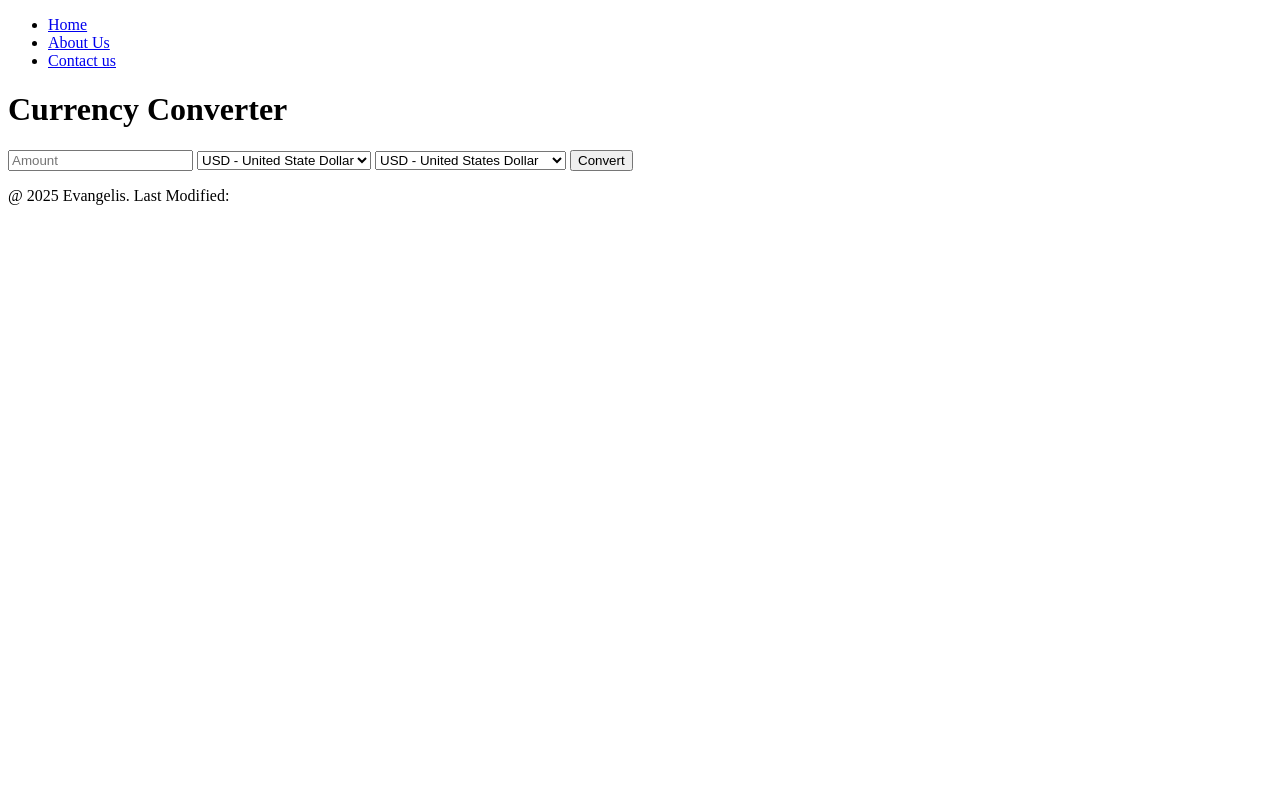
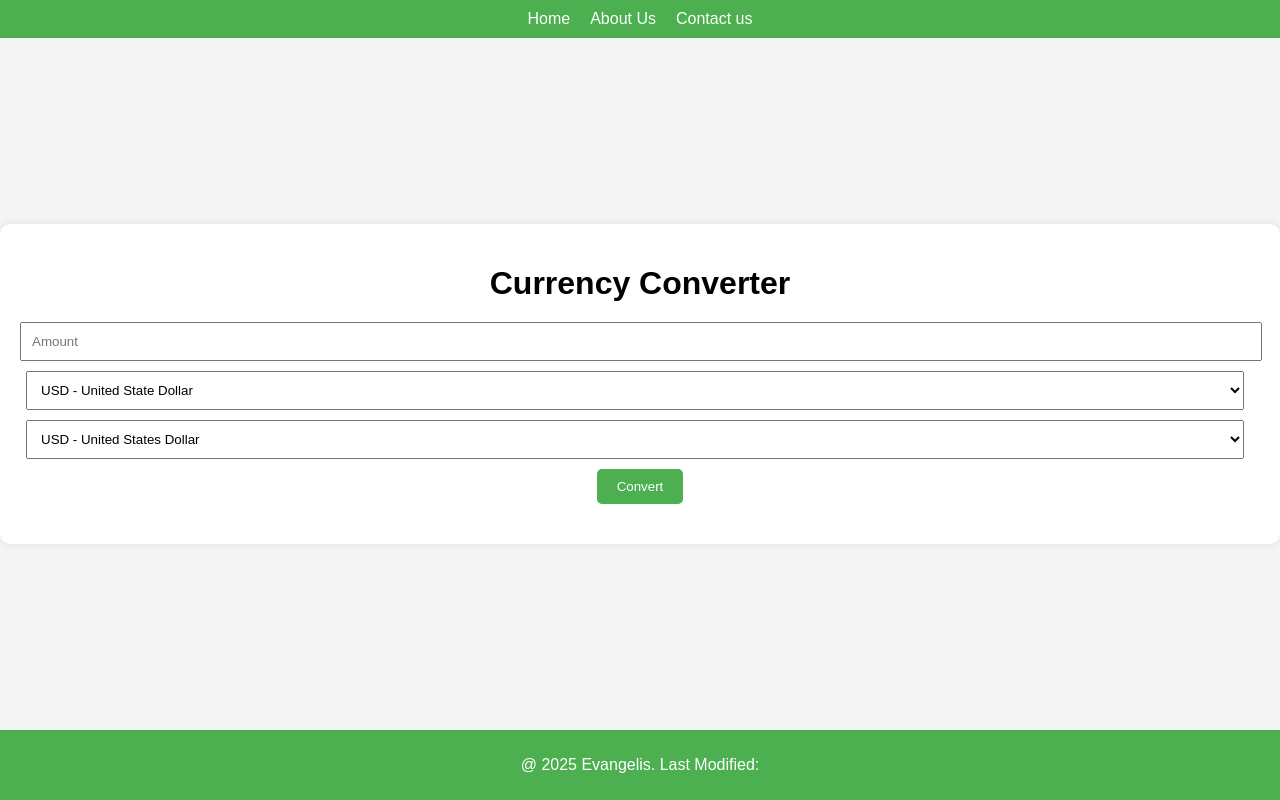
Before and after one commit to evangelisq/ConverterApp, a plain HTML site: page index.html in a window 1280 px wide. Drawn offline with Linux system fonts and the light colour scheme.

Commit message:
css code done

```diff
--- a/index.html
+++ b/index.html
@@ -3,6 +3,8 @@
 <head>
     <meta charset="UTF-8">
     <meta name="viewport" content="width=device-width, initial-scale=1.0">
+    <link rel="stylesheet" href="styles/converter.css">
+    <script src="scripts/converter.js"></script>
     <title>ConverterApp</title>
 </head>
 <body>
--- /dev/null
+++ b/styles/converter.css
@@ -0,0 +1,71 @@
+
+body {
+    font-family: Arial, Helvetica, sans-serif;
+    display: flex;
+    flex-direction: column;
+    justify-content: space-between;
+    height: 100vh;
+    margin: 0;
+    background-color: #f5f5f5;
+}
+header {
+    background-color: #4caf50;
+    padding: 10px;
+    color: white;
+    text-align: center;
+}
+header nav ul {
+    list-style-type: none;
+    padding: 0;
+    margin: 0;
+    display: flex;
+    justify-content: center;
+}
+header nav ul li {
+    margin: 0 10px;
+}
+header nav ul li a {
+    color: white;
+    text-decoration: none;
+}
+header nav ul li a:hover {
+    text-decoration: underline;
+}
+.converter {
+    background-color: #fff;
+    padding: 20px;
+    border-radius: 10px;
+    box-shadow: 0 0 10px rgba(0,0,0,0.1);
+    text-align: center;
+}
+h1 {
+    margin-bottom: 20px;
+}
+.converter-form input,
+.converter-form select {
+    margin-bottom: 10px;
+    padding: 10px;
+    width: calc(100% - 22px);
+    margin-right: 10px;
+}
+.converter-form button {
+    padding: 10px 20px;
+    background-color: #4caf50;
+    color:#fff;
+    border: none;
+    border-radius: 5px;
+    cursor: pointer;
+}
+.converter-form button:hover {
+    background-color: #45a049;
+}
+#result {
+    margin-top: 20px;
+    font-size: 1.2em;
+}
+footer {
+    background-color: #4caf50;
+    color: white;
+    text-align: center;
+    padding: 10px;
+}
```
Also changed, not shown: syles/converter.css (deleted).
